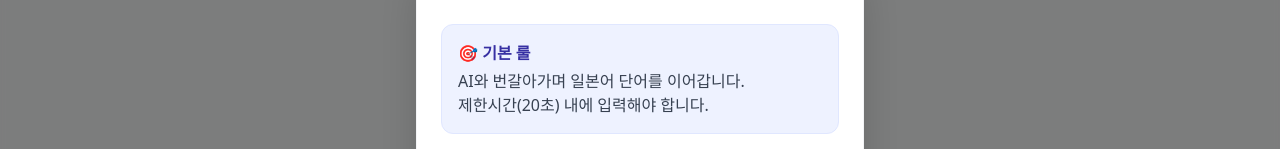
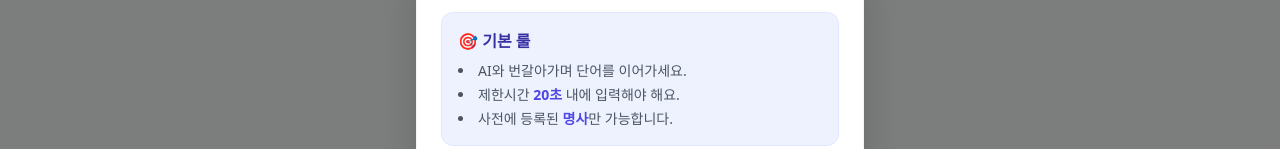
Before and after one commit to wooosup/shiritori-game, a React (Vite) app in the folder shiritori-frontend/: page / in a window 1280 px wide. Both pictures are taken after a click on the button "게임 규칙". Shown: the part 177-326 px from the top of the page. Built offline with nearby package versions, Linux system fonts and the light colour scheme; no server answers.

Commit message:
feat: 기본 룰 수정

```diff
--- a/shiritori-frontend/src/components/RuleModal.tsx
+++ b/shiritori-frontend/src/components/RuleModal.tsx
@@ -25,9 +25,12 @@ export default function RuleModal({ isOpen, onClose }: Readonly<Props>) {
 
                 <div className="space-y-4 text-gray-700 text-sm sm:text-base leading-relaxed">
                     <div className="bg-indigo-50 p-4 rounded-xl border border-indigo-100">
-                        <p className="font-bold text-indigo-800 mb-1">🎯 기본 룰</p>
-                        <p>AI와 번갈아가며 일본어 단어를 이어갑니다.</p>
-                        <p>제한시간(20초) 내에 입력해야 합니다.</p>
+                        <p className="font-bold text-indigo-800 mb-2">🎯 기본 룰</p>
+                        <ul className="list-disc list-inside space-y-1 text-gray-600 text-sm">
+                            <li>AI와 번갈아가며 단어를 이어가세요.</li>
+                            <li>제한시간 <span className="font-bold text-indigo-600">20초</span> 내에 입력해야 해요.</li>
+                            <li>사전에 등록된 <span className="font-bold text-indigo-600">명사</span>만 가능합니다.</li>
+                        </ul>
                     </div>
 
                     <ul className="list-disc pl-5 space-y-2 marker:text-indigo-400">
```
